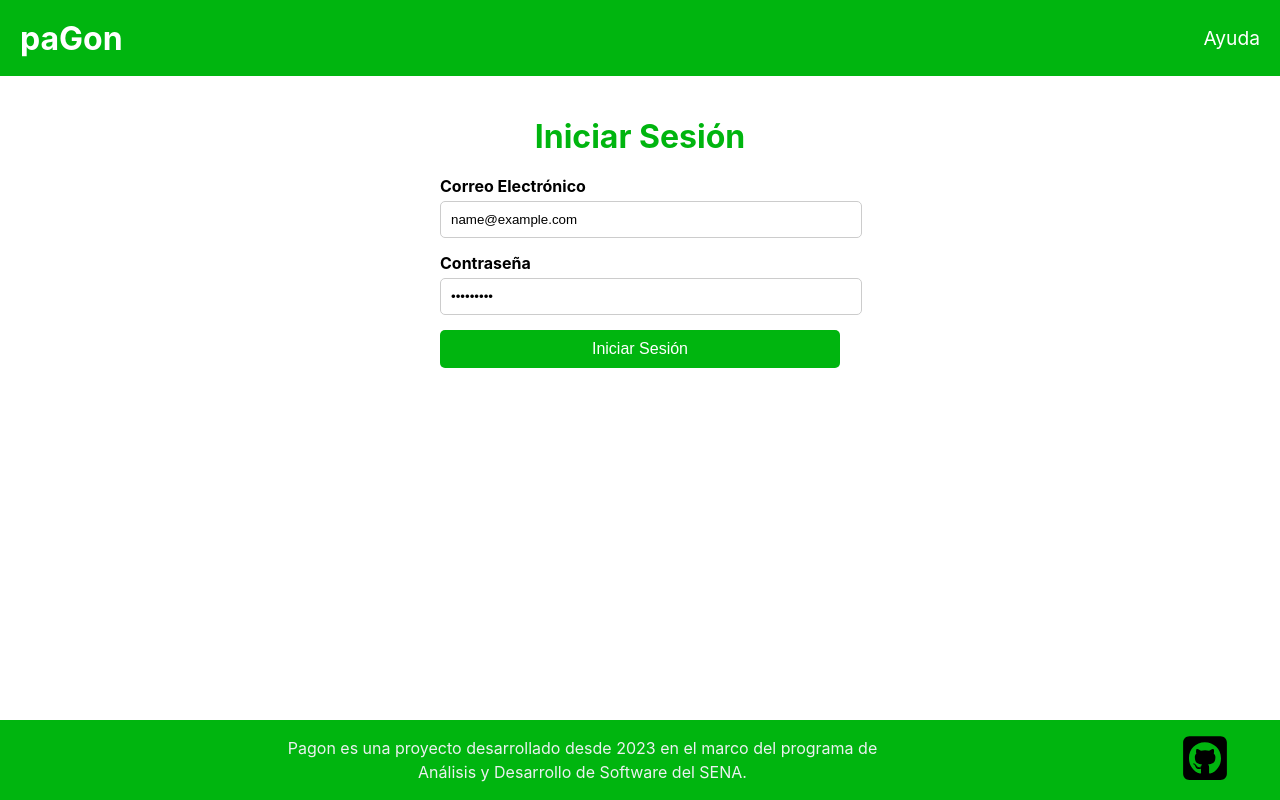
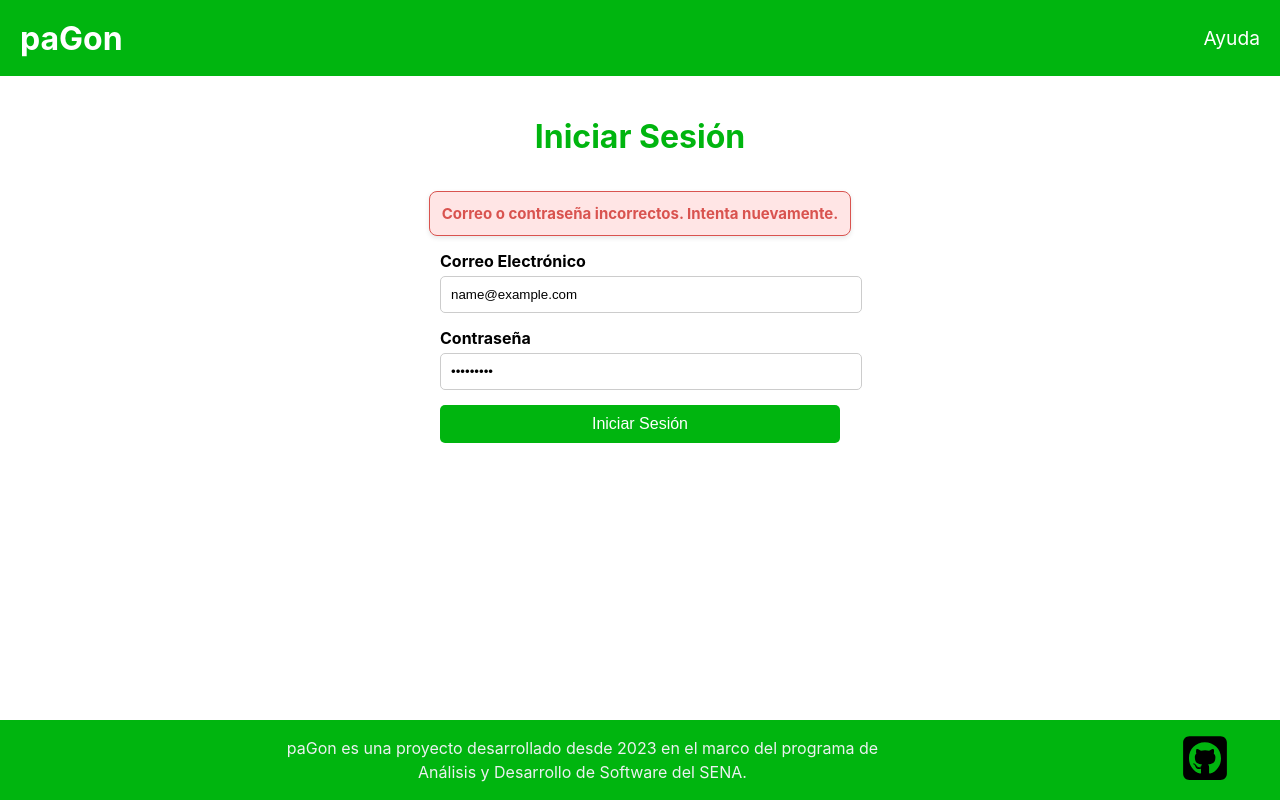
Before and after one commit to Ftuberquia/App-pagon, a React (Create React App) app: page /home in a window 1280 px wide. Both pictures are taken after typing "name@example.com", "Sample123" into the empty fields and a click on the button "Iniciar Sesión". Built offline with nearby package versions, Linux system fonts and the light colour scheme.

Commit message:
agrego login y userHome, con estilos, se retoca footer

```diff
--- a/src/components/Footer.jsx
+++ b/src/components/Footer.jsx
@@ -8,7 +8,7 @@ const Footer = () => {
             <div className="footer__content">
                 <div className="footer__description">
                     <p>
-                        Pagon es una proyecto desarrollado desde 2023 en el marco del
+                        paGon es una proyecto desarrollado desde 2023 en el marco del
                         programa de Análisis y Desarrollo de Software del SENA.
                     </p>
                 </div>
--- a/src/pages/Login.jsx
+++ b/src/pages/Login.jsx
@@ -4,45 +4,56 @@ import React, { useState } from 'react';
 const LoginPage = () => {
     const [showEmailTooltip, setShowEmailTooltip] = useState(false);
     const [showPasswordTooltip, setShowPasswordTooltip] = useState(false);
+    const [alertMessage, setAlertMessage] = useState(''); // Estado para el mensaje de alerta
+    const [alertType, setAlertType] = useState(''); // Estado para el tipo de alerta (error, éxito, etc.)
 
     const handleLogin = (e) => {
         e.preventDefault();
 
-        // Obtener valores de los inputs
         const email = document.getElementById('email').value.trim();
         const password = document.getElementById('password').value;
 
-        // Validar que los campos no estén vacíos
         if (!email || !password) {
-            alert('Por favor, completa todos los campos.');
+            setAlertMessage('Por favor, completa todos los campos.');
+            setAlertType('error');
             return;
         }
 
-        // Validar formato de email
         const emailRegex = /^[^\s@]+@[^\s@]+\.[^\s@]+$/;
         if (!emailRegex.test(email)) {
-            alert('Por favor, ingresa un correo electrónico válido.');
+            setAlertMessage('Por favor, ingresa un correo electrónico válido.');
+            setAlertType('error');
             return;
         }
 
-        // Verificar las credenciales con los datos almacenados en localStorage
         const users = JSON.parse(localStorage.getItem('users')) || [];
         const user = users.find((u) => u.email === email && u.password === password);
 
         if (!user) {
-            alert('Correo o contraseña incorrectos. Intenta nuevamente.');
+            setAlertMessage('Correo o contraseña incorrectos. Intenta nuevamente.');
+            setAlertType('error');
             return;
         }
 
-        // Almacenar el usuario autenticado en localStorage
         localStorage.setItem('authUser', JSON.stringify(user));
-        alert('Inicio de sesión exitoso.');
-        window.location.href = '/home'; // Redirigir a la página privada
+        setAlertMessage('Inicio de sesión exitoso');
+        setAlertType('success');
+        setTimeout(() => {
+            window.location.href = '/home';
+        }, 1000); // Redirigir después de un segundo
     };
 
     return (
         <div className="login-page">
             <h1>Iniciar Sesión</h1>
+
+            {/* Alerta */}
+            {alertMessage && (
+                <div className={`alert ${alertType}`}>
+                    {alertMessage}
+                </div>
+            )}
+
             <form className="login-form" onSubmit={handleLogin}>
                 <div className="form-group" style={{ position: 'relative' }}>
                     <label htmlFor="email">Correo Electrónico</label>
--- a/src/pages/Login.scss
+++ b/src/pages/Login.scss
@@ -48,6 +48,30 @@
     }
 }
 
+// alert
+
+.alert {
+    margin: 10px 0;
+    padding: 10px;
+    border-radius: 5px;
+    text-align: center;
+    font-size: 18px;
+    font-weight: bold;
+}
+
+.alert.error {
+    background-color: #ffe5e5;
+    color: #d9534f;
+    border: 2px solid #d9534f;
+}
+
+.alert.success {
+    background-color: #e5ffe5;
+    color: #5cb85c;
+    border: 2px solid #5cb85c;
+}
+
+
 // Tooltip styles in SASS with responsiveness
 .tooltip {
     position: absolute;
--- a/src/pages/UserHome.jsx
+++ b/src/pages/UserHome.jsx
@@ -1,29 +1,76 @@
-import React from 'react';
-import './UserHome.scss'; // Asegúrate de crear estilos personalizados
+import React, { useState, useEffect } from 'react';
+import { useNavigate } from 'react-router-dom';
+import './UserHome.scss';
 
 const UserHome = () => {
+    const navigate = useNavigate();
+    const [alertMessage, setAlertMessage] = useState('');
+    const [alertType, setAlertType] = useState('');
+    const [isLoggingOut, setIsLoggingOut] = useState(false);
+
     // Obtener el usuario autenticado desde localStorage
     const authUser = JSON.parse(localStorage.getItem('authUser'));
 
+    useEffect(() => {
+        const timer = setTimeout(() => {
+            if (!authUser) {
+                setAlertMessage('Por favor, inicia sesión primero.');
+                setAlertType('error');
+                navigate('/login');
+            }
+        }, 1500);
+
+        // Cleanup function
+        return () => clearTimeout(timer);
+    }, [authUser, navigate]);
+
     const handleLogout = () => {
-        // Elimina al usuario autenticado de localStorage
+        setIsLoggingOut(true);
+        setAlertMessage('Cerrando sesión...');
+        setAlertType('info');
+
+        const logoutTimer = setTimeout(() => {
             localStorage.removeItem('authUser');
-        alert('Has cerrado sesión.');
-        window.location.href = '/login'; // Redirigir a la página de inicio de sesión
+            setAlertMessage('Has cerrado sesión.');
+            setAlertType('success');
+
+            const redirectTimer = setTimeout(() => {
+                navigate('/login');
+            }, 1000);
+
+            return () => clearTimeout(redirectTimer);
+        }, 2000);
+
+        return () => clearTimeout(logoutTimer);
     };
 
-    if (!authUser) {
-        alert('Por favor, inicia sesión primero.');
-        window.location.href = '/login';
-        return null; // Evita que se renderice si no hay un usuario autenticado
-    }
+    if (!authUser) return null;
 
     return (
         <div className="container">
+            {/* Mensaje de alerta */}
+            {alertMessage && (
+                <div className={`alert ${alertType}`}>
+                    {alertMessage}
+                </div>
+            )}
+
+            {/* Contenido principal */}
+            {!isLoggingOut && (
+                <>
+                    {/* Menú de navegación */}
                     <div className="Nav">
-                Inicio || {authUser.name} || Ayuda
+                        {/* <button className="nav-button" onClick={() => navigate('/home')}>
+                            Inicio
+                        </button> */}
+                        <span> || {authUser.name} || </span>
+                        {/* <button className="nav-button" onClick={() => navigate('/help')}>
+                            Ayuda
+                        </button> */}
                     </div>
                     <hr />
+                    {/* Contenido principal */}
+
                     <div className="title">
                         <h1>Bienvenido a tu Menú</h1>
                         <p>{authUser.email}</p>
@@ -31,13 +78,14 @@ const UserHome = () => {
                     <h4 className="message2">Realizar pagos</h4>
                     <h4 className="message1">Historial de transacciones</h4>
                     <h4 className="message1">Configuración de cuenta</h4>
-            <h4 className="message">Mensajes noticias</h4>
-            <h4 className="message">Mensajes promociones</h4>
+                    <h4 className="message">Mensajes y noticias</h4>
+                    <h4 className="message">Mensajes y promociones</h4>
                     <h4 className="message3">Ayuda</h4>
                     <h4 className="message6" onClick={handleLogout}>
                         Cerrar sesión
                     </h4>
-            <h5>paGon marca registrada</h5>
+                </>
+            )}
         </div>
     );
 };
--- a/src/pages/UserHome.scss
+++ b/src/pages/UserHome.scss
@@ -1,20 +1,112 @@
+// Mensaje de alerta
+.alert {
+    margin: 15px 0;
+    padding: 12px;
+    border-radius: 8px;
+    text-align: center;
+    font-size: 15px;
+    font-weight: bold;
+    box-shadow: 0 2px 5px rgba(0, 0, 0, 0.1);
+    animation: fadeIn 0.5s ease-in-out;
+    display: inline-block;
+    max-width: 90%;
+    margin: 15px auto;
+}
+
+// Alerta de error
+.alert.error {
+    background-color: #ffe5e5;
+    color: #d9534f;
+    border: 1px solid #d9534f;
+}
+
+// Alerta de éxito
+.alert.success {
+    background-color: #e5ffe5;
+    color: #5cb85c;
+    border: 1px solid #5cb85c;
+}
+
+// Mensaje de información
+.alert.info {
+    background-color: #e3f7fc;
+    color: #31708f;
+    border: 2px solid #bce8f1;
+    margin: 15px 0;
+    padding: 10px;
+    border-radius: 5px;
+    text-align: center;
+    font-size: 18px;
+    font-weight: bold;
+    animation: fadeIn 0.5s ease-in-out;
+}
+
+// Efecto de entrada
+@keyframes fadeIn {
+    from {
+        opacity: 0;
+        transform: translateY(-10px);
+    }
+
+    to {
+        opacity: 1;
+        transform: translateY(0);
+    }
+}
+
+// Contenedor principal
 .container {
     margin: 20px auto;
     padding: 20px;
-    max-width: 800px;
+    max-width: 700px;
     text-align: center;
     border: 1px solid #ddd;
-    border-radius: 8px;
-    box-shadow: 0 2px 10px rgba(0, 0, 0, 0.1);
+    border-radius: 10px;
+    box-shadow: 0 4px 15px rgba(0, 0, 0, 0.1);
+    background-color: #f9f9f9;
+    transition: all 0.3s ease-in-out;
+
+    &:hover {
+        box-shadow: 0 6px 20px rgba(0, 0, 0, 0.15);
+    }
 }
 
+// Barra de navegación
 .Nav {
     font-size: 1.2rem;
     font-weight: bold;
+    color: #333;
+    margin-bottom: 10px;
+
+    a {
+        color: #007bff;
+        text-decoration: none;
+
+        &:hover {
+            text-decoration: underline;
+        }
+    }
 }
 
+.nav-button {
+    background-color: #007bff;
+    color: white;
+    padding: 10px 15px;
+    border: none;
+    border-radius: 5px;
+    cursor: pointer;
+    margin: 0 10px;
+    font-size: 1rem;
+}
+
+.nav-button:hover {
+    background-color: #0056b3;
+}
+
+// Título y descripción
 .title h1 {
     font-size: 2rem;
+    color: #333;
     margin-bottom: 10px;
 }
 
@@ -23,6 +115,7 @@
     color: #666;
 }
 
+// Enlaces del menú
 .message,
 .message1,
 .message2,
@@ -33,21 +126,25 @@
     cursor: pointer;
     color: #007bff;
     text-decoration: underline;
+    transition: color 0.3s ease;
+
+    &:hover {
+        color: #0056b3;
+        text-decoration: none;
+    }
 }
 
+// Estilo de cierre de sesión
 .message6 {
     color: red;
     font-weight: bold;
+
+    &:hover {
+        color: darkred;
+    }
 }
 
-.message:hover,
-.message1:hover,
-.message2:hover,
-.message3:hover,
-.message6:hover {
-    text-decoration: none;
-}
-
+// Pie de página
 h5 {
     margin-top: 20px;
     font-size: 0.8rem;
```
Lines whose indentation alone changed are shown as unchanged.
